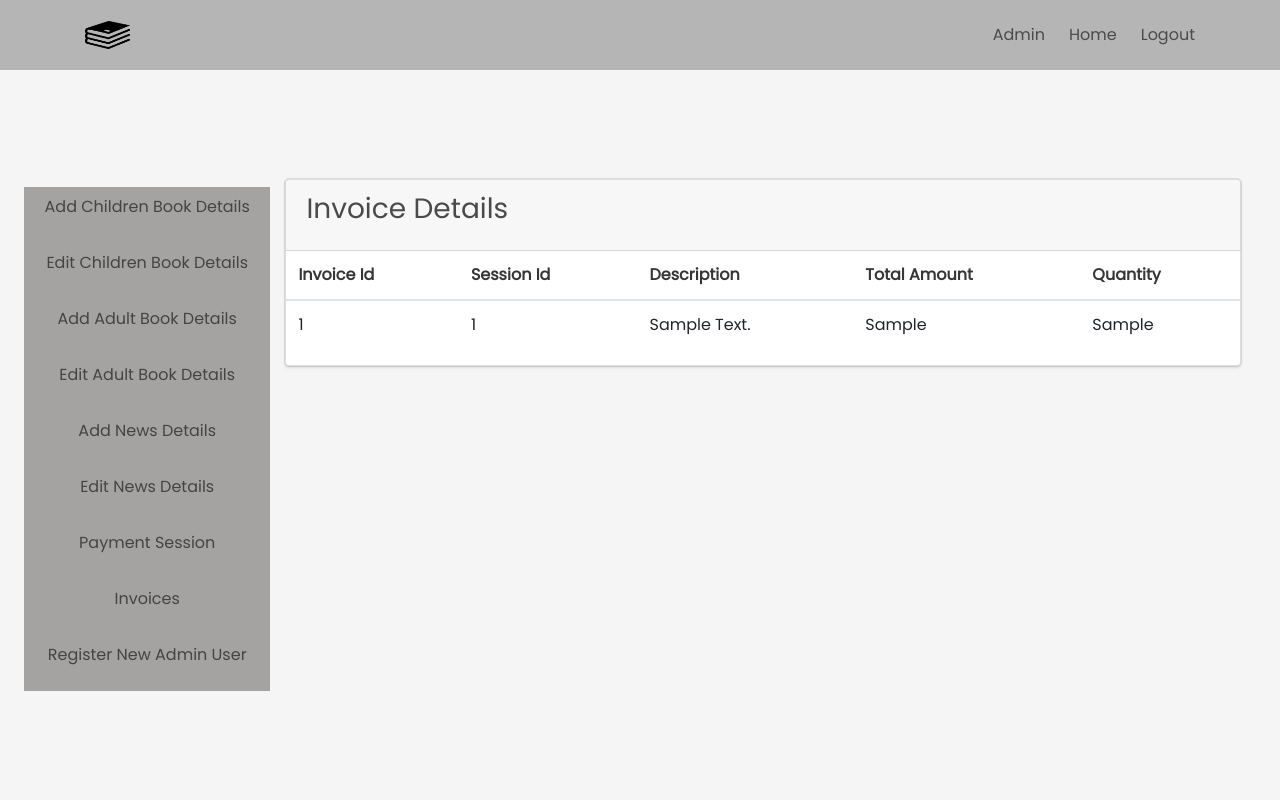
After one commit to itagarf/bookApp, a Flask app: page /invoice-details in a window 1280 px wide. The commit adds this page. Run offline with Flask 2, Linux system fonts and the light colour scheme; a user stored in the database is signed in; tables that the repository leaves empty hold one stand-in row (values such as "Sample post"); some libraries are stand-ins or nearby versions.

Commit message:
user payment session added to database

```diff
--- a/booksApp/app.py
+++ b/booksApp/app.py
@@ -1,5 +1,5 @@
 import os
-from flask import Flask, render_template, redirect, url_for, request, flash, session, send_from_directory, send_file
+from flask import Flask, render_template, redirect, url_for, request, flash, session, send_from_directory, abort
 from flask_sqlalchemy import SQLAlchemy
 from werkzeug.security import generate_password_hash, check_password_hash
 from flask_login import UserMixin, LoginManager, login_user, login_required, current_user, logout_user
@@ -152,14 +152,22 @@ def home():
 def cPayment():
 
     session = stripe.checkout.Session.create(
-        success_url= 'https://example.com/success',
-        cancel_url= 'https://example.com/cancel',
+        # success_url= 'https://example.com/success?session_id={checkout_session_id}',
+        #cancel_url= 'https://example.com/cancel',
+        success_url= url_for('confirmation', _external=True) + '?session_id={CHECKOUT_SESSION_ID}',
+        cancel_url= url_for('checkout', _external=True),
         line_items=[{
         'price': 'price_1KdzNJKT9PivCmy0IpCHd2vF',
         'quantity': 1,
         }],
         mode='payment',
     )
+
+    sess = session['id']
+    email = current_user.email
+    new_session = UserSession(sessionId=sess,email=email)
+    db.session.add(new_session)
+    db.session.commit()
     return  {'checkout_session_id':session['id'],
     'checkout_public_key':app.config['STRIPE_PUBLIC_KEY']}
 
@@ -167,28 +175,92 @@ def cPayment():
 def aPayment():
 
     session = stripe.checkout.Session.create(
-        success_url= 'https://example.com/success',
-        cancel_url= 'https://example.com/cancel',
+        success_url= url_for('confirmation', _external=True) + '?session_id={CHECKOUT_SESSION_ID}',
+        cancel_url= url_for('checkout', _external=True),
         line_items=[{
         'price': 'price_1KelkzKT9PivCmy0KWkwk0JH',
         'quantity': 1,
         }],
         mode='payment',
     )
+
+    sess = session['id']
+    email = current_user.email
+    new_session = UserSession(sessionId=sess,email=email)
+    db.session.add(new_session)
+    db.session.commit()
     return  {'checkout_session_id':session['id'],
     'checkout_public_key':app.config['STRIPE_PUBLIC_KEY']}
 
-    #https://dashboard.stripe.com/test/apikeys
-    #https://www.youtube.com/watch?v=cC9jK3WntR8&t=90s
-    #https://github.com/PrettyPrinted/youtube_video_code/blob/master/2020/06/12/Accepting%20Payments%20in%20Flask%20Using%20Stripe%20Checkout%20%5B2020%5D/flask_stripe/app.py
+
+
+
 
 @app.route('/payment-confirmation')
+@login_required
 def confirmation():
-    return render_template('confirmation.html')
+    return render_template('confirmation.html', email= current_user.email)
+
+
+@app.route('/stripe_webhook', methods=['POST'])
+def stripe_webhook():
+    print('WEBHOOK CALLED')
+
+    if request.content_length > 1024 * 1024:
+        print('REQUEST TOO BIG')
+        abort(400)
+    payload = request.get_data()
+    sig_header = request.environ.get('HTTP_STRIPE_SIGNATURE')
+    endpoint_secret = 'whsec_07dc745262fed137ce699935fda038a5e43ae98a2f29bbdfa32145a6d5472780'
+    event = None
+
+    try:
+        event = stripe.Webhook.construct_event(
+            payload, sig_header, endpoint_secret
+        )
+    except ValueError as e:
+        # Invalid payload
+        print('INVALID PAYLOAD')
+        return {}, 400
+    except stripe.error.SignatureVerificationError as e:
+        # Invalid signature
+        print('INVALID SIGNATURE')
+        return {}, 400
+
+    # Handle the checkout.session.completed event
+    if event['type'] == 'checkout.session.completed':
+        session = event['data']['object']
+        #print(session)
+        line_items = stripe.checkout.Session.list_line_items(session['id'], limit=4)
+        sess_Id = session['id']
+
+
+        description = line_items['data'][0]['description']
+        amount_total = line_items['data'][0]['amount_total']
+        quantity = line_items['data'][0]['quantity']
+
+        new_invoice = Invoice(sessionId=sess_Id, description=description, amount_total=amount_total, quantity=quantity)
+        db.session.add(new_invoice)
+        db.session.commit()
+    return {}
+
+
 
 @app.route('/checkout')
 def checkout():
     return render_template('checkout.html')
+
+@app.route('/invoice-details')
+@login_required
+def invoice():
+    invoices=Invoice.query.all()
+    return render_template('invoice.html', invoices=invoices)
+
+@app.route('/payment-session-details')
+@login_required
+def paymentSession():
+    pSessions=UserSession.query.all()
+    return render_template('paymentSession.html', pSessions=pSessions)
 
 @app.route('/admin-home')
 @login_required
@@ -276,7 +348,6 @@ def addAdultBooks():
     db.session.commit()
     flash('Book details added!', category='success')
     return redirect(url_for('adultBooks'))
-    #return "Added!"
 
 @app.route('/update-adult-books')
 @login_required
@@ -347,7 +418,7 @@ def editNews(newsId):
         return render_template('editNews.html', mainNews=mainNews)
 
 
-
+#database tables
 
 class User(UserMixin, db.Model):
     id= db.Column(db.Integer, primary_key=True)
@@ -403,12 +474,27 @@ class News(db.Model):
         self.link = link
 
 
-class ChildBooks(db.Model):
-    bookId = db.Column(db.Integer, primary_key=True)
-    image = db.Column(db.LargeBinary(length=(2**32)-1))
-    title = db.Column(db.String(50), unique=True)
+class Invoice(db.Model):
+    invoiceId = db.Column(db.Integer, primary_key=True)
+    sessionId = db.Column(db.String(100))
+    description = db.Column(db.String(50))
+    amount_total = db.Column(db.String(50))
+    quantity = db.Column(db.String(50))
 
+    def __init__(self,sessionId, description, amount_total, quantity):
+        self.description = description
+        self.sessionId = sessionId
+        self.amount_total = amount_total
+        self.quantity = quantity
 
+class UserSession(UserMixin, db.Model):
+    id = db.Column(db.Integer, primary_key=True)
+    sessionId = db.Column(db.String(100))
+    email = db.Column(db.String(50))
+
+    def __init__(self, sessionId, email):
+        self.sessionId = sessionId
+        self.email = email
 
 
 if __name__ == '__main__':
--- a/booksApp/static/css/style.css
+++ b/booksApp/static/css/style.css
@@ -160,7 +160,7 @@ section{
 .iconsContainer .icons{
     display: flex;
     align-items: center;
-    gap:20px;
+    gap: 5px;
     padding:1rem 0;
 }
 
@@ -172,7 +172,6 @@ section{
 .iconsContainer .icons h3{
     font-size: 1.2rem;
     color:var(--black);
-    padding-bottom: .5rem;
 }
 
 .iconsContainer .icons p{
--- a/booksApp/templates/adminHome.html
+++ b/booksApp/templates/adminHome.html
@@ -52,6 +52,20 @@
 </a>
 </li>
 <li class="nav-item">
+<a href="{{ url_for('paymentSession') }}" class="nav-link">
+<p>
+  Payment Session
+</p>
+</a>
+</li>
+<li class="nav-item">
+<a href="{{ url_for('invoice') }}" class="nav-link">
+<p>
+  Invoices
+</p>
+</a>
+</li>
+<li class="nav-item">
 <a href="{{ url_for('admin_register') }}" class="nav-link">
     <p>
       Register New Admin User
--- a/booksApp/templates/base.html
+++ b/booksApp/templates/base.html
@@ -38,10 +38,10 @@
                             <a href="{{ url_for('adminHome') }}" class="navbar-item">
                                 Admin
                             </a>
+                            {% endif %}
                             <a href="{{ url_for('home') }}" class="navbar-item">
                                 Home
                             </a>
-                            {% endif %}
                             {% endif %}
                             {% if current_user.is_authenticated %}
                             {% endif %}
--- a/booksApp/templates/confirmation.html
+++ b/booksApp/templates/confirmation.html
@@ -1,10 +1,8 @@
 {% extends "base.html" %}
 
-{% block navigation %}
-
-<button id="childrenBook" class="button is-medium">buy</button>
+{% block content %}
 
 
-alert: ebook will be sent to your email address
+<h4> Your book will be sent to your email address at {{ email }}.  <i>Click on the home icon on the navigation bar to continue shopping</i> </h4>
 
 {% endblock %}
--- a/booksApp/templates/home.html
+++ b/booksApp/templates/home.html
@@ -91,7 +91,7 @@
   </section>
 
   <section class="teensAndAdult has-background-light is-fullheight" id="teensAndAdult">
-   <h1 class="heading"> <span>teensAndAdult</span> </h1>
+   <h1 class="heading"> <span>Teens and Adult</span> </h1>
    <div class="books">
     {% for aBook in aBooks %}
       {% for file in files %}
--- /dev/null
+++ b/booksApp/templates/invoice.html
@@ -0,0 +1,42 @@
+
+{% extends "adminHome.html" %}
+
+{% block admin %}
+        <div class="container-fluid">
+
+
+             <div class="row">
+            <div class="col-12">
+              <div class="card">
+                <div class="card-header">
+                  <h3 class="card-title">Invoice Details</h3>
+                </div>
+                <div class="card-body table-responsive p-0">
+                  <table class="table table-hover text-nowrap">
+                    <thead>
+                      <tr>
+                        <th>Invoice Id</th>
+                        <th>Session Id</th>
+                        <th>Description</th>
+                        <th>Total amount</th>
+                        <th>Quantity</th>
+                      </tr>
+                    </thead>
+                    <tbody>
+                    {% for invoice in invoices %}
+                      <tr>
+                        <td>{{ invoice.invoiceId }}</td>
+                        <td>{{ invoice.sessionId }}</td>
+                        <td>{{ invoice.description }}</td>
+                        <td>{{ invoice.amount_total }}</td>
+                        <td>{{ invoice.quantity }}</td>
+                      </tr>
+                    {% endfor %}
+                    </tbody>
+                  </table>
+                </div>
+              </div>
+            </div>
+          </div>
+        </div>
+{% endblock %}
```
Also changed, not shown: booksApp/templates/checkout.html (+8 -1 lines), booksApp/templates/paymentSession.html (added, +38 -0 lines).
